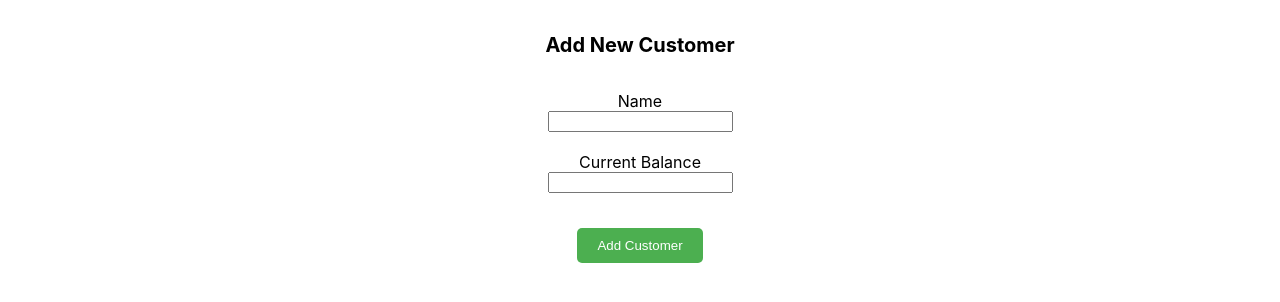
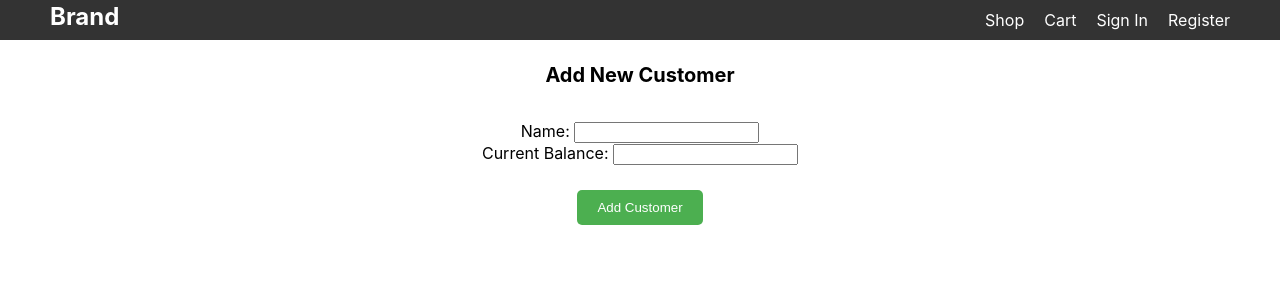
Before and after one commit to Camslaw/CS4092DatabaseAssignment, a React (Create React App) app in the folder App/react-app/: page / in a window 1280 px wide. Shown: the top 302 px of the page. Built offline with nearby package versions, Linux system fonts and the light colour scheme.

Commit message:
Add a navigation bar with brand name and links

```diff
--- a/App/react-app/src/App.css
+++ b/App/react-app/src/App.css
@@ -1,10 +1,7 @@
 h1 {
-  font-size: 20px;
-}
-
-div {
   display: flex;
   flex-direction: column;
   align-items: center;
   padding: 10px;
+  font-size: 20px;
 }
--- a/App/react-app/src/App.js
+++ b/App/react-app/src/App.js
@@ -1,4 +1,5 @@
 import CustomerForm from './CustomerForm';
+import Navbar from './Navbar';
 import React from 'react';
 // import logo from './logo.svg';   example to import an image
 import './App.css';
@@ -6,8 +7,11 @@ import './App.css';
 function App() {
   return (
       <div>
-        <h1>Add New Customer</h1>
-        <CustomerForm />
+        <Navbar />
+        <div className='content'>
+          <h1>Add New Customer</h1>
+          <CustomerForm />
+        </div>
       </div>
   );
 }
--- a/App/react-app/src/CustomerForm.js
+++ b/App/react-app/src/CustomerForm.js
@@ -23,7 +23,7 @@ const CustomerForm = () => {
   return (
     <form onSubmit={handleSubmit}>
       <div>
-        <label>Name</label>
+        <label>Name: </label>
         <input
           type="text"
           value={name}
@@ -32,7 +32,7 @@ const CustomerForm = () => {
         />
       </div>
       <div>
-        <label>Current Balance</label>
+        <label>Current Balance: </label>
         <input
           type="number"
           step="0.01"
--- /dev/null
+++ b/App/react-app/src/Navbar.css
@@ -0,0 +1,43 @@
+.navbar {
+    position: -webkit-sticky; /* For Safari */
+    position: sticky;
+    top: 0;
+    min-width: 100%;
+    background-color: #333;
+    color: white;
+    display: flex;
+    height: 40px;
+    justify-content: space-between;
+    /* padding: 10px 20px; */
+  }
+
+  .navbar-brand {
+    font-size: 24px;
+    font-weight: bold;
+    align-items: center;
+    margin-left: 50px;
+    margin-top: 2px;
+    color: white;
+    text-decoration: none;
+  }
+
+  .navbar-links {
+    list-style: none;
+    display: flex;
+    align-items: center;
+    margin-right: 50px;
+  }
+
+  .navbar-links li {
+    margin-left: 20px;
+    margin-bottom: 0px;
+  }
+
+  .navbar-links a {
+    color: white;
+    text-decoration: none;
+  }
+
+  .navbar-links a:hover {
+    text-decoration: underline;
+  }
--- /dev/null
+++ b/App/react-app/src/Navbar.js
@@ -0,0 +1,18 @@
+import React from "react";
+import './Navbar.css';
+
+const Navbar = () => {
+    return (
+        <nav className="navbar">
+            <div className="navbar-brand">Brand</div>
+            <ul className="navbar-links">
+                <li><a href="#shop">Shop</a></li>
+                <li><a href="#cart">Cart</a></li>
+                <li><a href="#signin">Sign In</a></li>
+                <li><a href="#signin">Register</a></li>
+            </ul>
+        </nav>
+    );
+};
+
+export default Navbar;
```
